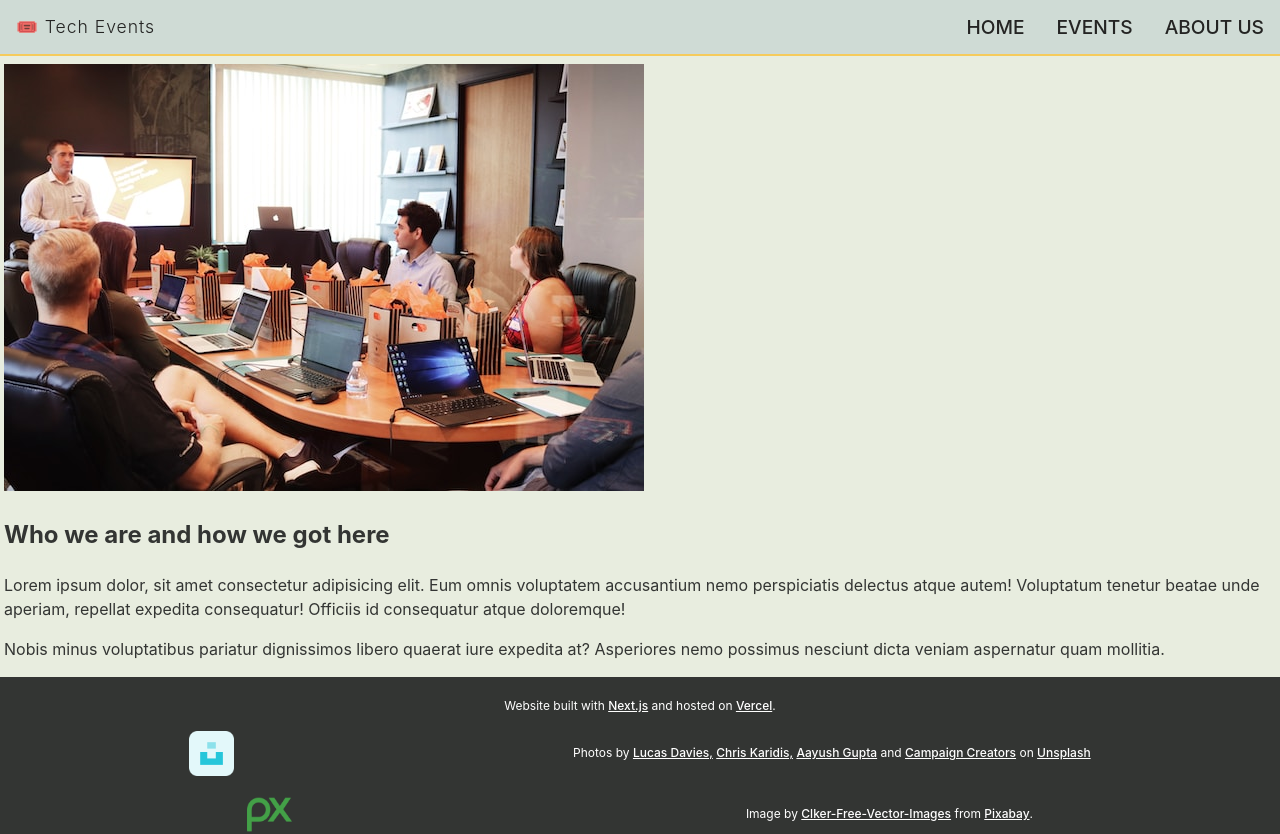
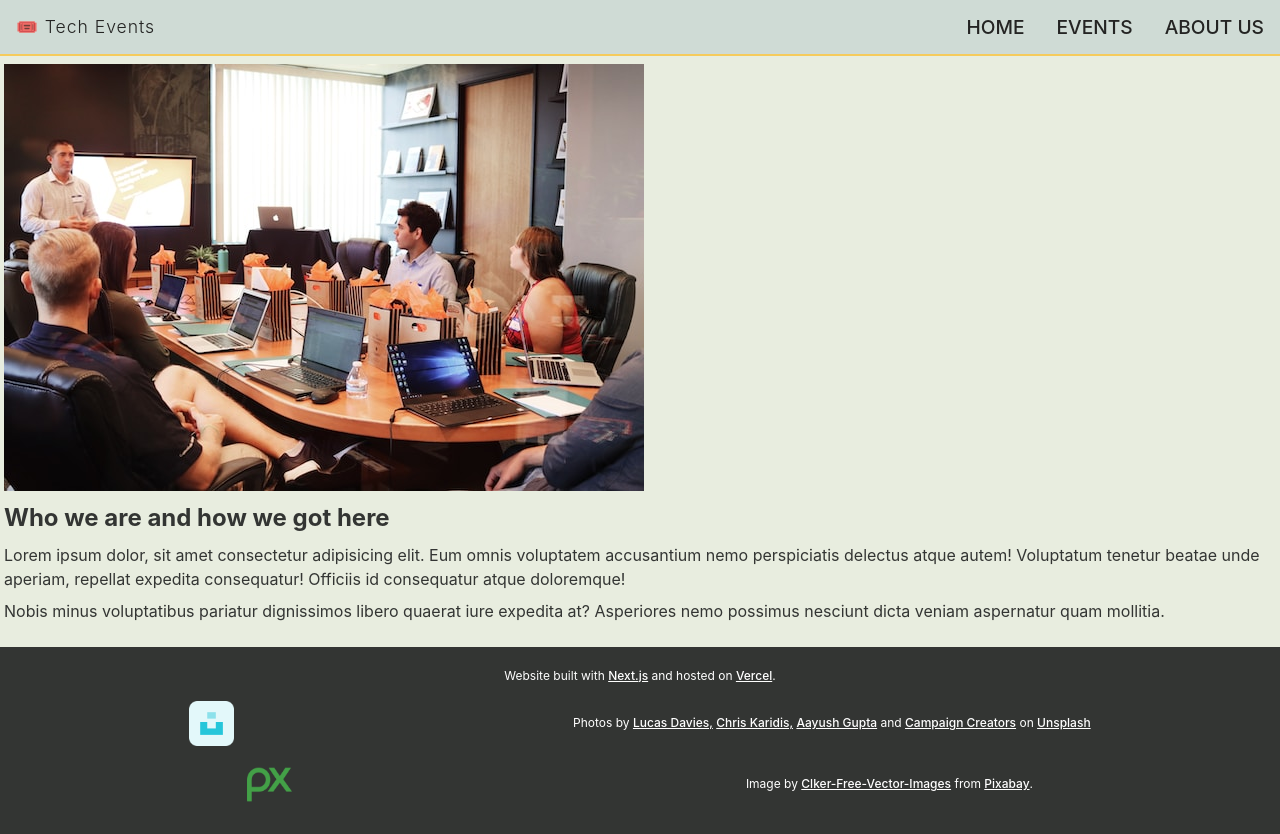
Before and after one commit to johnclamy/basic-node-app, a Next.js app: page /about-us in a window 1280 px wide. Shown: the top 834 px of the page. Built offline with nearby package versions, Linux system fonts and the light colour scheme.

Commit message:
style the 'about us' page

```diff
--- a/pages/about-us.js
+++ b/pages/about-us.js
@@ -1,8 +1,9 @@
 import Image from 'next/image'
+import styles from '../styles/About-us.module.css'
 
 export default function About() {
   return (
-    <main>
+    <>
       <Image
         src="/imgs/about.jpg"
         alt="office workers in a boardroom meeting"
@@ -10,23 +11,23 @@ export default function About() {
         width="640"
         height="427"
       />
-      <section>
-        <h1>
+      <section className={styles.container}>
+        <h1 className={styles.title}>
           Who we are and how we got here
         </h1>
-        <p>
+        <p className={styles.text}>
           Lorem ipsum dolor, sit amet consectetur adipisicing elit. Eum
           omnis voluptatem accusantium nemo perspiciatis delectus atque
           autem! Voluptatum tenetur beatae unde aperiam, repellat expedita
           consequatur! Officiis id consequatur atque doloremque!
         </p>
-        <p>
+        <p className={styles.text}>
           {" "}
           Nobis minus voluptatibus pariatur dignissimos libero quaerat
           iure expedita at? Asperiores nemo possimus nesciunt dicta veniam
           aspernatur quam mollitia.
         </p>
       </section>
-    </main>
+    </>
   )
 }
--- /dev/null
+++ b/styles/About-us.module.css
@@ -0,0 +1,12 @@
+.container {
+  margin: 0.25rem 0 1.5rem 0;
+}
+
+.title {
+  margin: 0;
+  line-height: 1.4;
+}
+
+.text {
+  margin: 0.5rem 0;
+}
```
